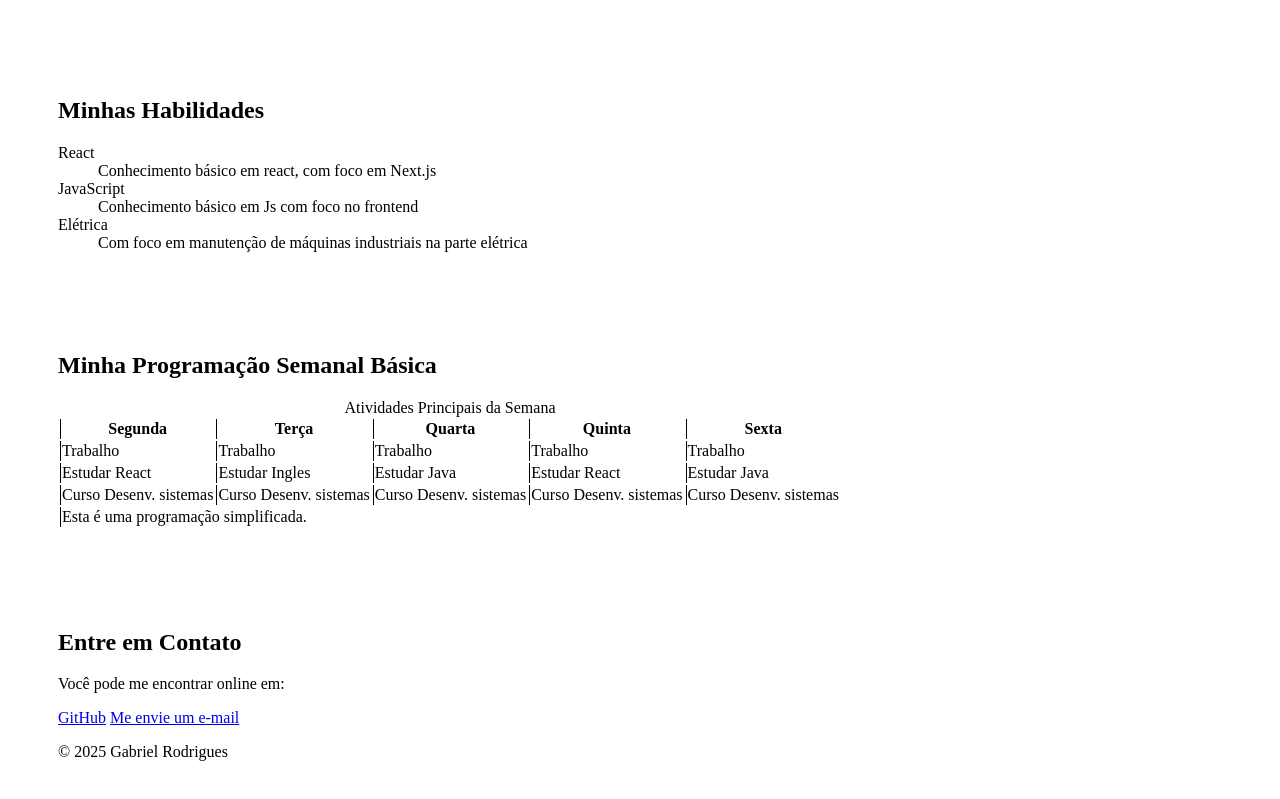
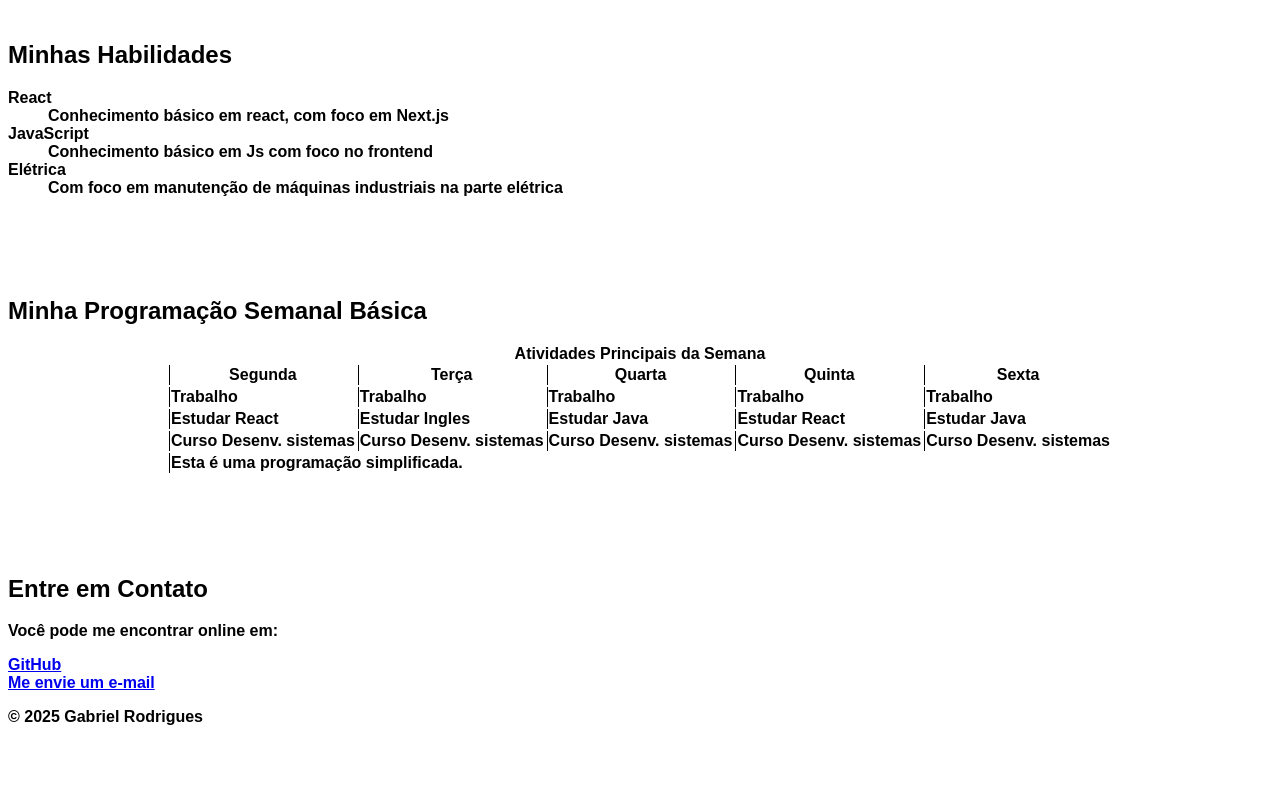
Before and after one commit to gaabrielrodrigues/DesenvolvimentoSistemas, a plain HTML site: page Aula 3/minha_pagina__gabriel.html in a window 1280 px wide. Shown: the part 821-1620 px from the top of the page. After the commit the page ends 1563 px from the top, so only its background shows below. Drawn offline with Linux system fonts and the light colour scheme.

Commit message:
Update minha_pagina__gabriel.html

```diff
--- a/Aula 3/minha_pagina__gabriel.html
+++ b/Aula 3/minha_pagina__gabriel.html
@@ -10,7 +10,9 @@
             scroll-behavior: smooth;
         }
         body {
-            padding: 50px;
+            font-family: "Montserrat", sans-serif;
+            font-weight: 600;
+            font-style: normal;
         }
         section {
             margin-top: 100px;
@@ -36,7 +38,6 @@
               <li><a href="#contato">Contato</a></li>
           </ul>
       </nav>
-
     </header>
 
     <main>
@@ -74,9 +75,8 @@
 
         <section id="minha_tabela">
             <h2>Minha Programação Semanal Básica</h2>
-            <table>
+            <table class="center">
                 <caption>Atividades Principais da Semana</caption>
-
                 <thead>
                     <tr>
                         <th>Segunda</th>
@@ -110,22 +110,19 @@
                     </tr>
                 </tbody>
                 <tfoot>
-                    <tfoot>
                     <tr>
-                            <td colspan="2">Esta é uma programação simplificada.</td>
+                        <td colspan="5">Esta é uma programação simplificada.</td>
                     </tr>
                 </tfoot>
-                </tfoot>
             </table>
+        </section>
 
-        </section>
         <section id="contato">
             <h2>Entre em Contato</h2>
             <p>Você pode me encontrar online em:</p>
-            <a target="_blank" href="https://github.com/gaabrielrodrigues">GitHub</a>
+            <a target="_blank" href="https://github.com/gaabrielrodrigues">GitHub</a><br>
             <a href="mailto:xpgabrielrodrigues@gmail.com">Me envie um e-mail</a>
         </section>
-
     </main>
 
     <footer>
```
Lines whose indentation alone changed are shown as unchanged.
